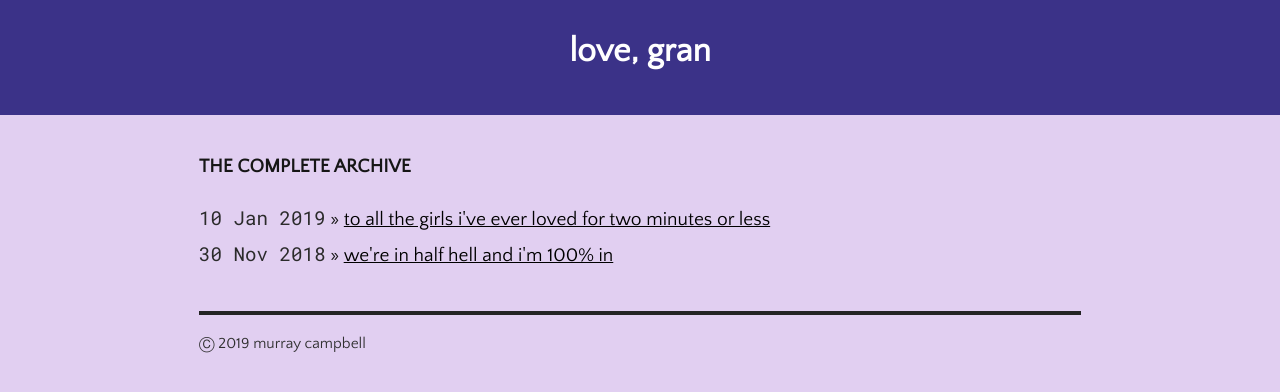
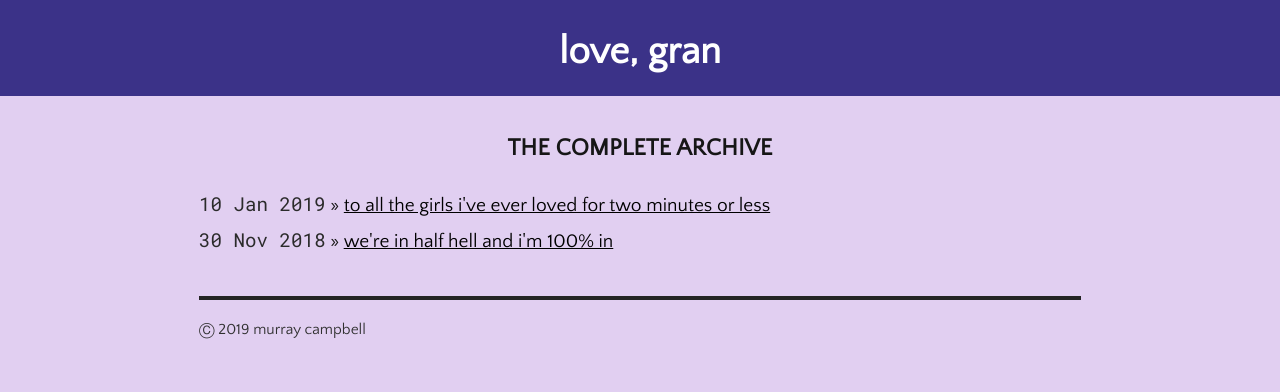
Before and after one commit to campmara/gran, a Jekyll site: the page built from index.html, in a window 1280 px wide. Shown: the top 392 px of the page. Built offline with Jekyll 4.4.1, drawn with Linux system fonts in a browser that asks for light colours.

Commit message:
Update screen.css

```diff
--- a/assets/css/screen.css
+++ b/assets/css/screen.css
@@ -28,6 +28,8 @@ h1, h2, h3, h4, h5, h6 {
 
 h1 {
   margin-bottom: 1em;
+  font-size: 125%;
+  text-align: center;
 }
 
 p {
@@ -87,7 +89,7 @@ ul.posts {
 
 .title {
   width: 100vw;
-  height: 6em;
+  height: 5em;
   padding-top: 2em;
   padding-bottom: auto;
   position: relative;
@@ -103,7 +105,7 @@ ul.posts {
   .site .title a {
     color: rgb(255, 255, 255);
     text-decoration: none;
-    font-size: 175%;
+    font-size: 200%;
   }
 
   .site .title a:hover {
```
